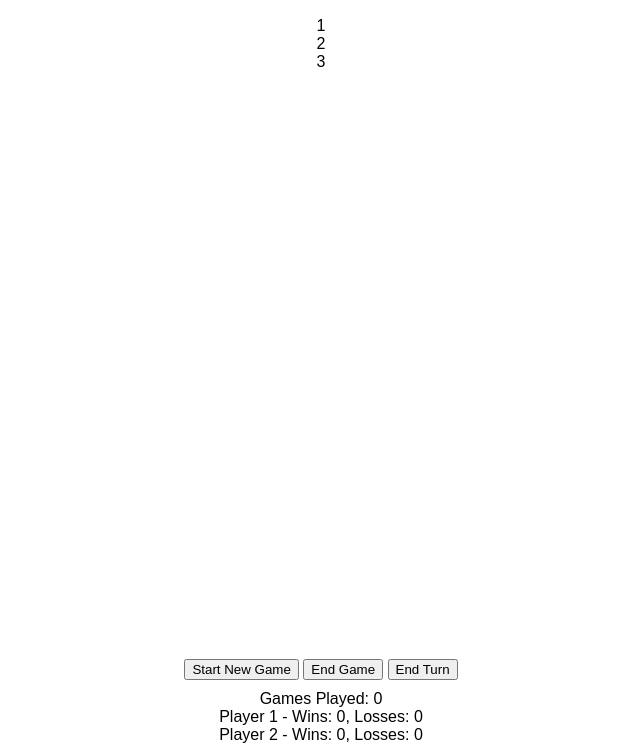
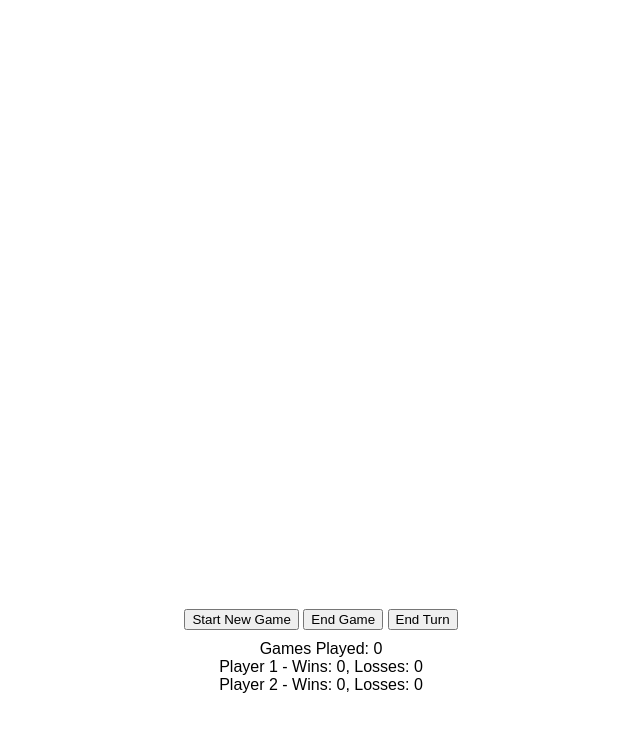
Before and after one commit to AmandaTFerraz/MonsterMayhem, a website: page public/index.html in a window 1280 px wide. Shown: the part 83-835 px from the top of the page, without its empty margins (319-959 px from the left). After the commit the page ends 800 px from the top, so only its background shows below. Drawn offline with Linux system fonts and the light colour scheme.

Commit message:
Update index html

```diff
--- a/public/index.html
+++ b/public/index.html
@@ -9,13 +9,7 @@
 <body>
     <h1>Monster Mayhem</h1>
     <div id="game-container">
-        <div id="row-labels"></div>
-        <div class="label"></div>
-        <div class="label">1</div>
-        <div class="label">2</div>
-        <div class="label">3</div>
-        <div id="game-grid"></div>
-        <div id="column-labels"></div>
+    <div id="game-grid"></div>
     </div>
     <div id="controls">
         <button onclick="startNewGame()">Start New Game</button>
```
